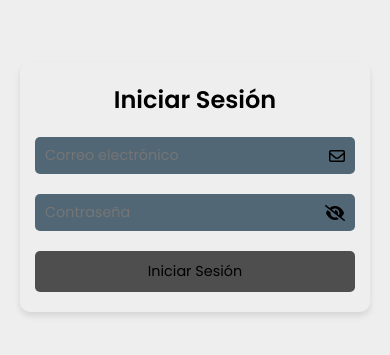
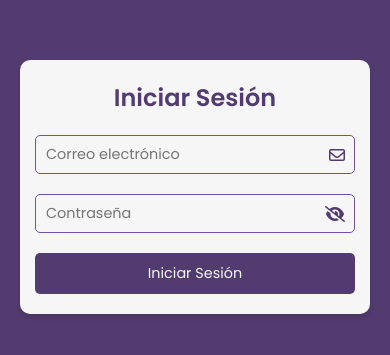
Before and after one commit to lucafu49/digital-ecommerce-frontend, an Angular app: page /login in a window 390 px wide. Shown: the part 235-590 px from the top of the page. Built offline with nearby package versions, Linux system fonts and the light colour scheme.

Commit message:
responsive packagesComp

```diff
--- a/src/app/Components/Shared/packages/packages.component.html
+++ b/src/app/Components/Shared/packages/packages.component.html
@@ -1,4 +1,5 @@
 <div class="component">
+  <div class="search-container">
     <div class="search-bar">
       <input
         type="text"
@@ -12,9 +13,13 @@
         Buscar
       </button>
     </div>
+  </div>
 
 <div class="container">
 
+  <div class="filter-menu">
+
+  </div>
 
 <div class="info-container">
   <div class="category-container">
@@ -71,12 +76,19 @@
   <div class="packages-container">
     <div class="product-grid">
       <div class="product-card" *ngFor="let package of packages.packages">
+        <div class="img-container">
           <img [src]="package.previewImage" alt="{{ package.name }}" class="product-image" />
+        </div>
+        <div class="product-info-container">
+          <div class="name-price-container">
             <h4 class="product-name">{{ package.name }}</h4>
             <p class="product-price">{{ package.price | currency }}</p>
+          </div>
+
           <button class="add-to-cart-button" (click)="addToCart(package.id)">
-          Agregar al carrito
+            <i class="fa-solid fa-cart-shopping"></i>
           </button>
+        </div>
       </div>
     </div>
   </div>
@@ -90,93 +102,3 @@
 </div>
 
 </div>
-
-<!--
-
-<div class="package-container">
-  <div class="search-bar">
-    <input
-      type="text"
-      [(ngModel)]="searchWord"
-      placeholder="Buscar por palabra..."
-      class="search-input" />
-      <button
-      class="search-button"
-      (click)="getPackagesByWord()"
-      [disabled]="!searchWord.trim()">
-      Buscar
-    </button>
-  </div>
-  <button class="filter-button" (click)="toggleFilterMenu()">Filtros</button>
-
-<div class="filter-menu" [class.open]="showFilterMenu">
-  <button class="filter-button" (click)="toggleFilterMenu()">Cerrar</button>
-
-  <div class="menu-content" *ngFor="let category of categories">
-    <button
-      (click)="getPackagesByCategory(category.id)"
-      [class.active]="filters.categoryId === category.id">
-      {{ category.name }}
-    </button>
-  </div>
-
-  <div class="menu-content">
-    <label for="minPrice">Precio Mínimo:</label>
-    <input
-      type="number"
-      [(ngModel)]="minPrice"
-      id="minPrice"
-      class="filter-input" />
-
-    <label for="maxPrice">Precio Máximo:</label>
-    <input
-      type="number"
-      [(ngModel)]="maxPrice"
-      id="maxPrice"
-      class="filter-input" />
-
-    <label for="orderBy">Ordenar por:</label>
-    <select
-      [(ngModel)]="orderBy"
-      id="orderBy"
-      class="filter-select">
-      <option value="price">Precio</option>
-      <option value="name">Nombre</option>
-    </select>
-
-    <label for="lir">Orden:</label>
-    <select
-      [(ngModel)]="lir"
-      id="lir"
-      class="filter-select">
-      <option value="asc">Ascendente</option>
-      <option value="desc">Descendente</option>
-    </select>
-
-    <button
-      class="apply-filters-button"
-      (click)="applyFilters()">
-      Aplicar Filtros
-    </button>
-  </div>
-
-  <button class="filter-button" (click)="quitFilters()">Quitar Filtros</button>
-</div>
-
-  <div class="product-grid">
-    <div class="product-card" *ngFor="let package of packages.packages">
-      <img [src]="package.previewImage" alt="{{ package.name }}" class="product-image" />
-      <h4 class="product-name">{{ package.name }}</h4>
-      <p class="product-description">{{ package.description }}</p>
-      <p class="product-price">{{ package.price | currency }}</p>
-      <button class="add-to-cart-button" (click)="addToCart(package.id)">
-        Agregar al carrito
-      </button>
-    </div>
-  </div>
-
-  <div class="pagination-controls">
-    <button class="prev-button" (click)="prevPage()" [disabled]="!packages.prev">Anterior</button>
-    <button class="next-button" (click)="nextPage()" [disabled]="!packages?.next">Siguiente</button>
-  </div>
-</div>-->
--- a/src/app/Components/Shared/packages/packages.component.ts
+++ b/src/app/Components/Shared/packages/packages.component.ts
@@ -28,8 +28,8 @@ export class PackagesComponent implements OnInit {
 
 
   filters = {
-    categoryId : "",
-    isActiveCat : false,
+    categoryId : "673e1eab229929c3626b029e",
+    isActiveCat : true,
     isActiveWord : false
   }
 
@@ -85,6 +85,11 @@ export class PackagesComponent implements OnInit {
   }
 
   getPackagesByWord(): void {
+
+    if(this.filters.isActiveWord === false && this.page !== 1){
+      this.page = 1;
+    }
+
     if (!this.searchWord.trim()) {
       this.message = "Por favor ingresa una palabra para buscar.";
       return;
--- a/src/app/Components/User/login/login.component.css
+++ b/src/app/Components/User/login/login.component.css
@@ -2,7 +2,7 @@
 .container {
     margin: 0;
     font-family: 'Arial', sans-serif;
-    background-color: var(--bg-color);
+    background-color: var(--primary-color);
     display: flex;
     justify-content: center;
     align-items: center;
@@ -18,7 +18,7 @@
 
 /* Tarjeta */
 .login-card {
-    background-color: var(--white);
+    background-color: var(--bg-color);
     border-radius: 10px;
     box-shadow: 0 4px 6px rgba(0, 0, 0, 0.1);
     padding: 30px 20px;
@@ -28,7 +28,7 @@
 .title {
     font-size: 1.8rem;
     text-align: center;
-    color: var(--text-color);
+    color: var(--primary-color);
     margin-bottom: 20px;
 }
 
@@ -41,16 +41,18 @@
 .form-input {
     width: 100%;
     padding: 10px 40px 10px 15px;
-    border: 1px solid var(--border-color);
+    border: 1px solid var(--primary-color-hover);
     border-radius: 5px;
     font-size: 1rem;
-    background-color: var(--secondary-color);
+    background-color: var(--bg-color);
+    color: var(--white);
 }
 
 .form-input:focus {
     border-color: var(--primary-color);
     outline: none;
     background-color: var(--white);
+    color: var(--primary-color);
 }
 
 /* Íconos */
@@ -59,12 +61,12 @@
     top: 50%;
     right: 15px;
     transform: translateY(-50%);
-    color: var(--text-muted);
+    color: var(--primary-color);
     cursor: pointer;
 }
 
 .toggle-password {
-    color: var(--text-color);
+    color: var(--primary-color);
 }
 
 /* Mensajes de Error */
@@ -80,7 +82,7 @@
     width: 100%;
     padding: 12px;
     background-color: var(--primary-color);
-    color: var(--white);
+    color: var(--bg-color);
     border: none;
     border-radius: 5px;
     font-size: 1rem;
@@ -97,121 +99,78 @@
     .login-card {
         padding: 20px 15px;
     }
-
     .title {
         font-size: 1.5rem;
     }
-
     .form-input {
         font-size: 0.9rem;
         padding: 8px 35px 8px 10px;
     }
-
     .icon {
         right: 10px;
     }
-
     .submit-button {
         font-size: 0.9rem;
         padding: 10px;
     }
 }
 
-  /* === Responsividad === */
-
-  /* Pequeños dispositivos (móviles) */
-  @media (max-width: 480px) {
-    .login-card {
-      padding: 20px 15px;
-    }
-
-    .title {
-      font-size: 1.5rem;
-    }
-
-    .form-input {
-      font-size: 0.9rem;
-      padding: 8px 35px 8px 10px;
-    }
-
-    .icon {
-      right: 10px;
-    }
-
-    .submit-button {
-      font-size: 0.9rem;
-      padding: 10px;
-    }
-  }
-
-  /* Tablets (480px a 768px) */
 @media (min-width: 481px) and (max-width: 768px) {
     .login-card {
         max-width: 350px;
         padding: 25px 20px;
     }
-
     .title {
         font-size: 1.6rem;
     }
-
     .form-input {
         font-size: 1rem;
         padding: 10px 40px 10px 15px;
     }
-
     .submit-button {
         font-size: 1rem;
         padding: 12px;
     }
 }
 
-  /* Escritorios grandes (más de 1200px) */
 @media (min-width: 1200px) {
     .login-card {
         max-width: 450px;
         padding: 40px 30px;
     }
-
     .title {
         font-size: 1.6rem;
     }
-
     .form-input {
         font-size: 1.1rem;
         padding: 12px 50px 12px 20px;
     }
-
     .submit-button {
         font-size: 1.1rem;
         padding: 15px;
     }
 }
 
-  /* Resoluciones grandes (+1440px) */
 @media (min-width: 1440px) {
-    .login-container{
+    .login-container {
         max-width: 750px;
     }
     .login-card {
-      max-width: 750px; /* Un poco más ancho */
-      padding: 65px 40px; /* Más espacio */
+        max-width: 750px;
+        padding: 65px 40px;
     }
-
     .title {
-      font-size: 2.5rem; /* Texto más grande */
+        font-size: 2.5rem;
     }
-
     .form-input {
-      font-size: 1.2rem; /* Inputs más grandes */
+        font-size: 1.2rem;
         padding: 14px 60px 14px 20px;
     }
-
     .submit-button {
         font-size: 1.2rem;
         padding: 15px;
     }
-    .icon{
+    .icon {
         font-size: 1.5rem;
     }
 }
--- a/src/app/Components/User/register/register.component.css
+++ b/src/app/Components/User/register/register.component.css
@@ -5,11 +5,11 @@
     align-items: center;
     height: 100vh;
     padding: 20px;
-    background-color: var(--bg-color);
+    background-color: var(--primary-color);
   }
 
   .register-card {
-    background-color: var(--white);
+    background-color: var(--bg-color);
     border-radius: 10px;
     box-shadow: 0 4px 6px rgba(0, 0, 0, 0.1);
     max-width: 400px;
@@ -23,7 +23,7 @@
   .title {
     font-size: 1.8rem;
     text-align: center;
-    color: var(--text-color);
+    color: var(--primary-color);
     margin-bottom: 20px;
   }
 
@@ -36,10 +36,10 @@
   .form-input {
     width: 100%;
     padding: 10px 40px 10px 15px;
-    border: 1px solid var(--border-color);
+    border: 1px solid var(--primary-color);
     border-radius: 5px;
     font-size: 1rem;
-    background-color: var(--secondary-color);
+
   }
 
   .form-input:focus {
@@ -54,12 +54,12 @@
     top: 50%;
     right: 15px;
     transform: translateY(-50%);
-    color: var(--text-muted);
+    color: var(--primary-color);
     cursor: pointer;
   }
 
   .toggle-password {
-    color: var(--text-color);
+    color: var(--primary-color);
   }
 
   /* Mensajes de Error */
@@ -75,7 +75,7 @@
     width: 100%;
     padding: 12px;
     background-color: var(--primary-color);
-    color: var(--white);
+    color: var(--bg-color);
     border: none;
     border-radius: 5px;
     font-size: 1rem;
--- a/src/styles.css
+++ b/src/styles.css
@@ -8,12 +8,12 @@
     transition: .2s;
 }
 :root {
-  --primary-color: #4E4E4E; /* Azul principal */
-  --primary-color-hover: #C280A2; /* Azul más oscuro para hover */
-  --secondary-color: #526776; /* Fondo de inputs */
-  --secondary-color-hover: #97A7AB; /* Fondo de inputs */
+  --primary-color: #523B6F; /* Azul principal */
+  --primary-color-hover: #73529c; /* Azul más oscuro para hover */
+  --secondary-color: #523B6F; /* Fondo de inputs */
+  --secondary-color-hover: #73529c; /* Fondo de inputs */
   --error-color: #ff4d4d; /* Rojo para errores */
-  --bg-color: #eeeeee; /* Fondo general */
+  --bg-color: #F6F6F6; /* Fondo general */
   --title-color: #302f2f;
 }
 
```
Also changed, not shown: src/app/Components/Shared/packages/packages.component.css (+58 -143 lines). Lines whose indentation alone changed are shown as unchanged.
